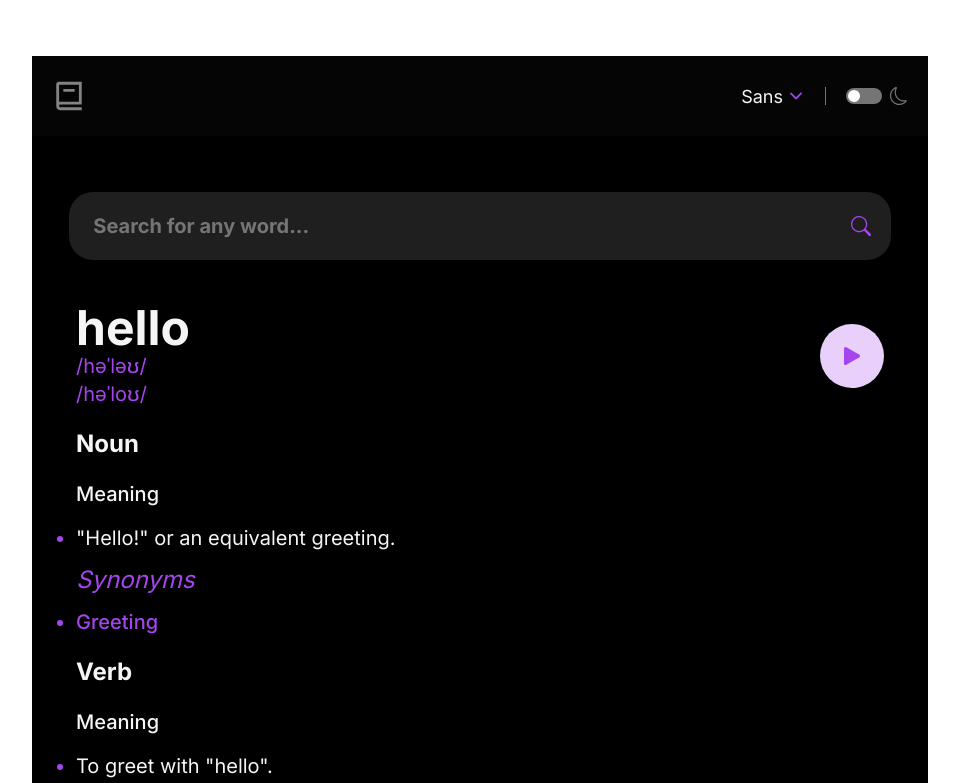
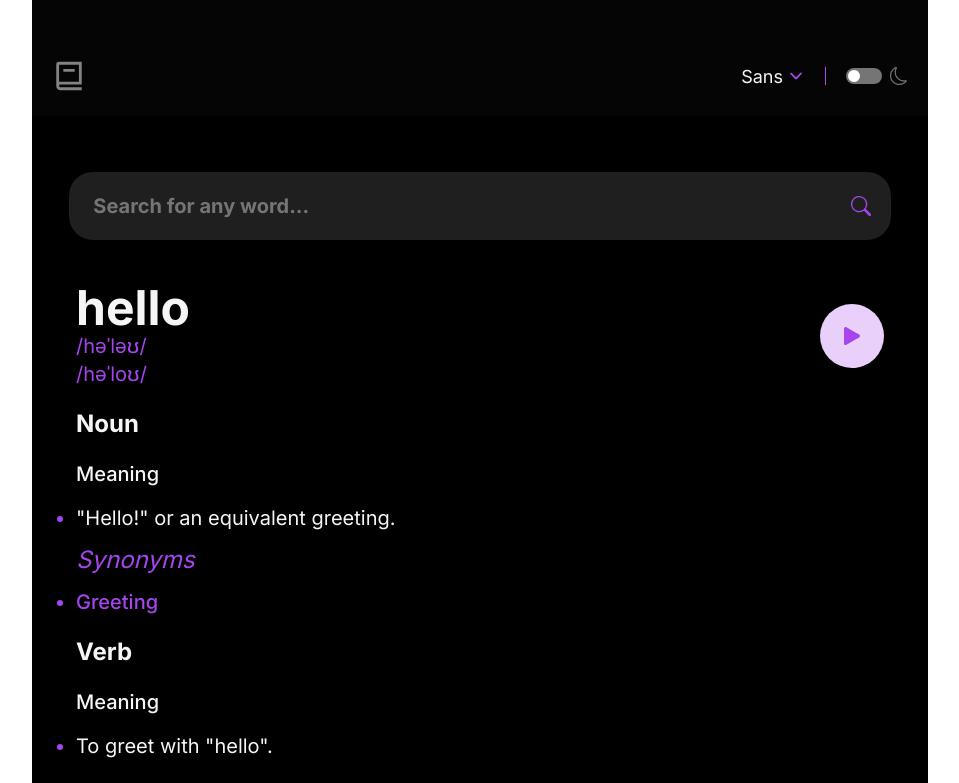
Before and after one commit to Takata21/dictionaryApp, a React (Vite) app: page / in a window 1280 px wide. Shown: the top 783 px of the page, without its empty margins (160-1119 px from the left). Built offline with nearby package versions, Linux system fonts and the light colour scheme.

Commit message:
change margin top to padding top

```diff
--- a/src/components/Navbar.jsx
+++ b/src/components/Navbar.jsx
@@ -3,7 +3,7 @@ import Switch from './Switch'
 
 function Navbar() {
   return (
-    <header className="flex items-center justify-between p-5 mt-14 w-full dark:bg-[#050505] dark:text-[#f5f5f5]">
+    <header className="flex items-center justify-between p-5 pt-14 w-full dark:bg-[#050505] dark:text-[#f5f5f5]">
       <a href="/" className="flex-1">
         <svg
           xmlns="http://www.w3.org/2000/svg"
```
